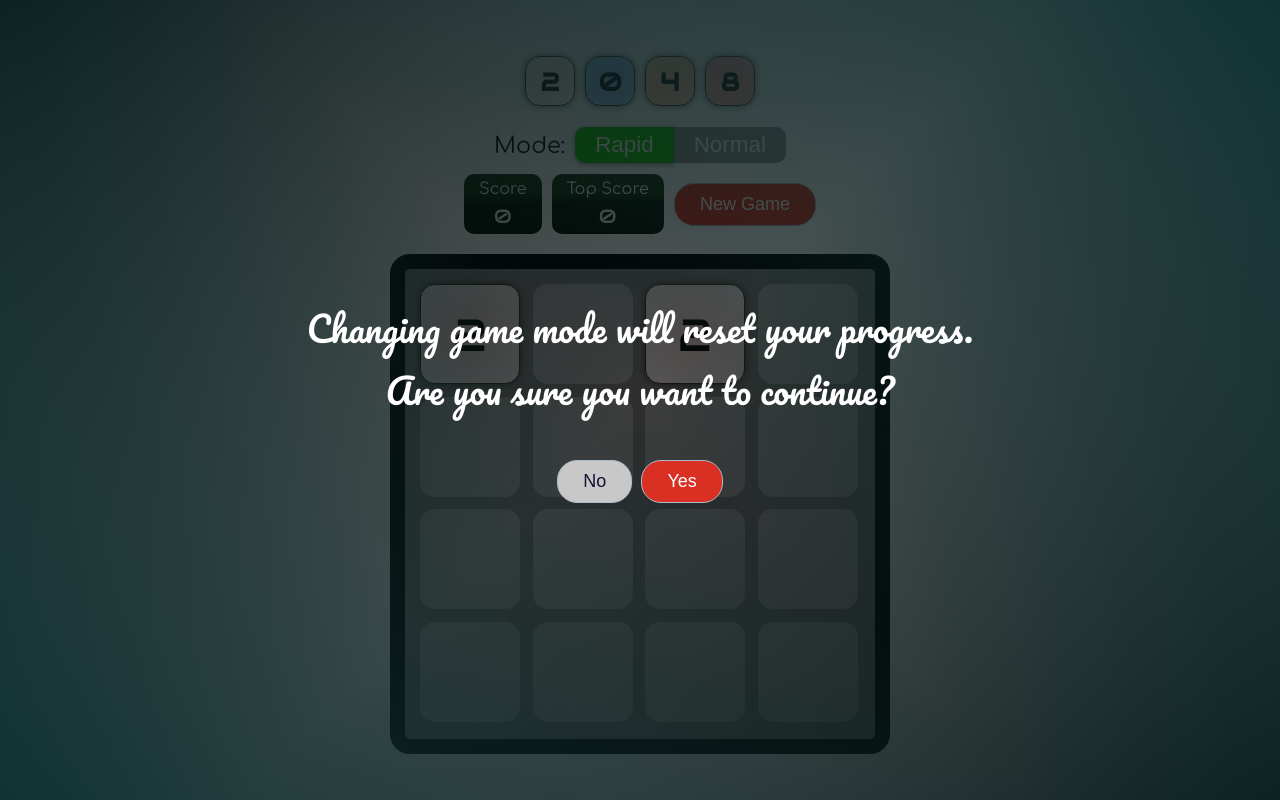
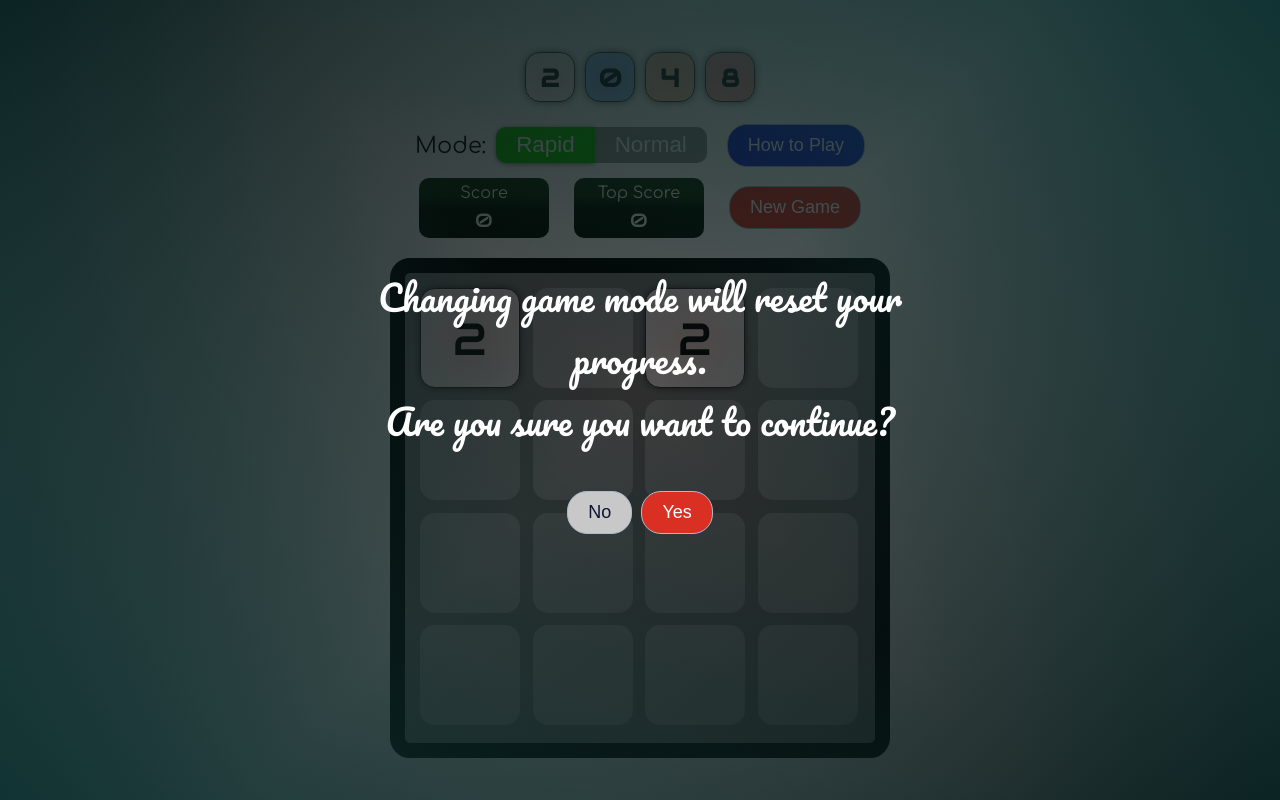
Before and after one commit to rajatkantinandi/2048-rapid-mode, a Svelte app: page / in a window 1280 px wide. Both pictures are taken after a click on the button "Rapid". Built offline with nearby package versions, Linux system fonts and the light colour scheme.

Commit message:
Added game play instruction

```diff
--- a/src/App.svelte
+++ b/src/App.svelte
@@ -4,10 +4,11 @@
   import Cell from "./components/Cell.svelte";
   import Button from "./components/Button.svelte";
   import AlertBox from "./components/AlertBox.svelte";
-  import GameModeSwitch from "./components/GameModeSwitch.svelte";
+  import Nav from "./components/Nav.svelte";
   import ScoreBoard from "./components/ScoreBoard.svelte";
   import Header from "./components/Header.svelte";
   import { onMount } from "svelte";
+  import { howToPlay } from "./constants/howToPlay";
 
   let cells = Cells(4);
   let cellsToRender = cells.getCells();
@@ -23,14 +24,6 @@
     resetFocus();
   });
 
-  const restart = () => {
-    cells = Cells(4, true);
-    updateCells();
-    isGameOver = false;
-    handleScoreUpdate(-score);
-    hideDialog();
-  };
-
   function handleKeyDown(ev) {
     // Alt + N to restart
     if (ev.altKey && ev.which === 78) {
@@ -39,6 +32,13 @@
       // Arrow Keys to move
       play(ev.key);
     }
+  }
+
+  function handleTouchEnd(ev) {
+    ev.preventDefault();
+    // get swipe direction from helper
+    const direction = swipeHelper.handleTouchEnd(ev);
+    play(direction);
   }
 
   function play(direction) {
@@ -79,7 +79,9 @@
         "Changing game mode will reset your progress.<br/>Are you sure you want to continue?",
       action: () => {
         changeGameModeNRestart(mode);
-      }
+      },
+      okText: "Yes",
+      cancelText: "No"
     };
   };
 
@@ -95,9 +97,23 @@
         "This will reset your progress.<br/>Are you sure you want to continue?",
       action: () => {
         restart();
-      }
+      },
+      okText: "Yes",
+      cancelText: "No"
     };
   };
+
+  const restart = () => {
+    cells = Cells(4, true);
+    updateCells();
+    isGameOver = false;
+    handleScoreUpdate(-score);
+    hideDialog();
+  };
+
+  function showInstructions() {
+    dialog = howToPlay;
+  }
 
   function hideDialog() {
     dialog = null;
@@ -106,13 +122,6 @@
 
   function resetFocus() {
     document.querySelector("main").focus();
-  }
-
-  function handleTouchEnd(ev) {
-    ev.preventDefault();
-    // get swipe direction from helper
-    const direction = swipeHelper.handleTouchEnd(ev);
-    play(direction);
   }
 </script>
 
@@ -144,7 +153,7 @@
     display: flex;
     flex-direction: row;
     align-items: center;
-    justify-content: center;
+    justify-content: flex-end;
     margin-bottom: 20px;
   }
 
@@ -194,7 +203,7 @@
 <div>
   <div class="game">
     <Header />
-    <GameModeSwitch {gameMode} {setGameMode} />
+    <Nav {gameMode} {setGameMode} {showInstructions} />
     <div class="scoring">
       <ScoreBoard {score} />
       <ScoreBoard {topScore} />
@@ -214,7 +223,7 @@
     </main>
   </div>
   {#if isGameOver}
-    <AlertBox message="Game Over" okAction={restart} />
+    <AlertBox message="Game Over" okAction={restart} okText="Play Again" />
   {/if}
   {#if didPlayerWin}
     <AlertBox
@@ -226,8 +235,9 @@
     <AlertBox
       message={dialog.message}
       okAction={dialog.action}
-      okText="Yes"
-      cancelText="No"
-      cancelAction={hideDialog} />
+      okText={dialog.okText}
+      cancelText={dialog.cancelText}
+      cancelAction={hideDialog}
+      notFancy={dialog.notFancy} />
   {/if}
 </div>
--- a/src/components/AlertBox.svelte
+++ b/src/components/AlertBox.svelte
@@ -2,17 +2,16 @@
   import Button from "./Button.svelte";
 
   export let message = "";
-  export let okAction = () => {};
-  export let okText = "Play Again";
+  export let okAction = () => null;
+  export let okText = null;
   export let cancelText = null;
   export let cancelAction = () => {};
+  export let notFancy = false;
 </script>
 
 <style>
   .alertbox {
-    background: linear-gradient(45deg, #133, rgba(0, 0, 0, 0.4), #133),
-      linear-gradient(-45deg, #133, rgba(0, 0, 0, 0.4), #133);
-    color: white;
+    background: rgba(0,20,0,0.9);
     top: 0;
     left: 0;
     bottom: 0;
@@ -22,10 +21,17 @@
     align-items: center;
     justify-content: center;
     position: absolute;
+    animation: appear 0.5s ease-out;
+    font-size: 20px;
+    color: white;
+  }
+
+  .fancyAlertBox {
+    background: linear-gradient(45deg, #133, rgba(0, 0, 0, 0.4), #133),
+      linear-gradient(-45deg, #133, rgba(0, 0, 0, 0.4), #133);
+    font-family: "Pacifico", cursive;
+    text-align: center;
     font-size: 35px;
-    text-align: center;
-    animation: appear 0.5s ease-out;
-    font-family: "Pacifico", cursive;
   }
 
   @keyframes appear {
@@ -38,16 +44,23 @@
   }
 
   .message {
-    margin-bottom: 20px;
+    margin: 0 15px 20px 15px;
+    overflow: auto;
+    max-height: 70%;
+    max-width: 600px;
   }
 </style>
 
-<div class="alertbox">
-  <div class="message">{@html message}</div>
+<div class={'alertbox' + (notFancy ? '' : ' fancyAlertBox')}>
+  <div class="message">
+    {@html message}
+  </div>
   <div class="buttons">
     {#if cancelText}
       <Button type="cancel" text={cancelText} onClick={cancelAction} />
     {/if}
-    <Button type="continue" text={okText} onClick={okAction} />
+    {#if okText}
+      <Button type="continue" text={okText} onClick={okAction} />
+    {/if}
   </div>
 </div>
--- a/src/components/Button.svelte
+++ b/src/components/Button.svelte
@@ -8,7 +8,7 @@
   button {
     border: 1px solid #abc;
     border-radius: 20px;
-    padding: 10px 25px;
+    padding: 10px 20px;
     color: white;
     font-size: 18px;
     cursor: pointer;
@@ -34,6 +34,15 @@
     background: #abc;
     box-shadow: 1px 2px 5px 0 rgba(0, 0, 0, 0.25);
   }
+
+  .help {
+    background: rgb(28, 48, 216);
+  }
+
+  .help:hover {
+    background: indigo;
+    box-shadow: 1px 2px 5px 0 rgba(0, 0, 0, 0.25);
+  }
 </style>
 
 <button class={type} id="newgame" on:click={onClick}>{text}</button>
--- a/src/components/GameModeSwitch.svelte
+++ b/src/components/Nav.svelte
@@ -1,6 +1,8 @@
 <script>
+  import Button from "./Button.svelte";
   export let gameMode;
   export let setGameMode;
+  export let showInstructions;
 
   function handleModeChange(ev) {
     setGameMode(ev.target.innerText);
@@ -32,6 +34,10 @@
     margin-left: 10px;
   }
 
+  .mode-toggle:nth-child(2) {
+    margin-right: 20px;
+  }
+
   .selected {
     background: #11cc00;
   }
@@ -58,4 +64,5 @@
     on:click={handleModeChange}>
     Normal
   </button>
+  <Button type="help" text="How to Play" onClick={showInstructions} />
 </nav>
--- a/src/components/ScoreBoard.svelte
+++ b/src/components/ScoreBoard.svelte
@@ -14,7 +14,7 @@
     color: white;
     border-radius: 10px;
     text-align: center;
-    margin-right: 10px;
+    margin-right: 25px;
     background: linear-gradient(to bottom, #131 30%, #011101 50%);
     height: 60px;
     display: flex;
@@ -22,6 +22,7 @@
     justify-content: space-evenly;
     padding: 0 15px;
     white-space: nowrap;
+    min-width: 100px;
   }
 </style>
 
--- /dev/null
+++ b/src/constants/howToPlay.js
@@ -0,0 +1,25 @@
+export const howToPlay = {
+  message: `
+  <h2>HOW TO Play</h2>
+  <p>
+    Move tiles by swiping or Arrow keys.
+    Combine 2 consecutive similar tiles to make bigger tiles.
+    A new tile is generated on every turn.
+    Your Goal is to reach tile 2048.
+    When there no place for new tile & no way to combine any tile, then the game is over.
+  </p>
+  <p>
+    <b>Rapid Mode: </b>
+    In rapid mode tiles will combine in a direction until there is no merge possible in one go like a chain reaction.
+    For example if you have 2, 2, 4, 8 then it will become 16 at once(2+2=4 -> 4+4=8 -> 8+8=16) & a new tile will be created.
+  </p>
+  <p>
+    <b>Normal Mode: </b>
+    In normal mode tiles will combine 2 at a time. Here 2, 2, 4, 8 will become 4, 4, 8 & a new tile will be created.
+  </p>
+`,
+  cancelText: "Got It",
+  okText: null,
+  action: () => null,
+  notFancy: true,
+};
```
Also changed, not shown: 1 other file (tests, documents, lock files or other folders).
